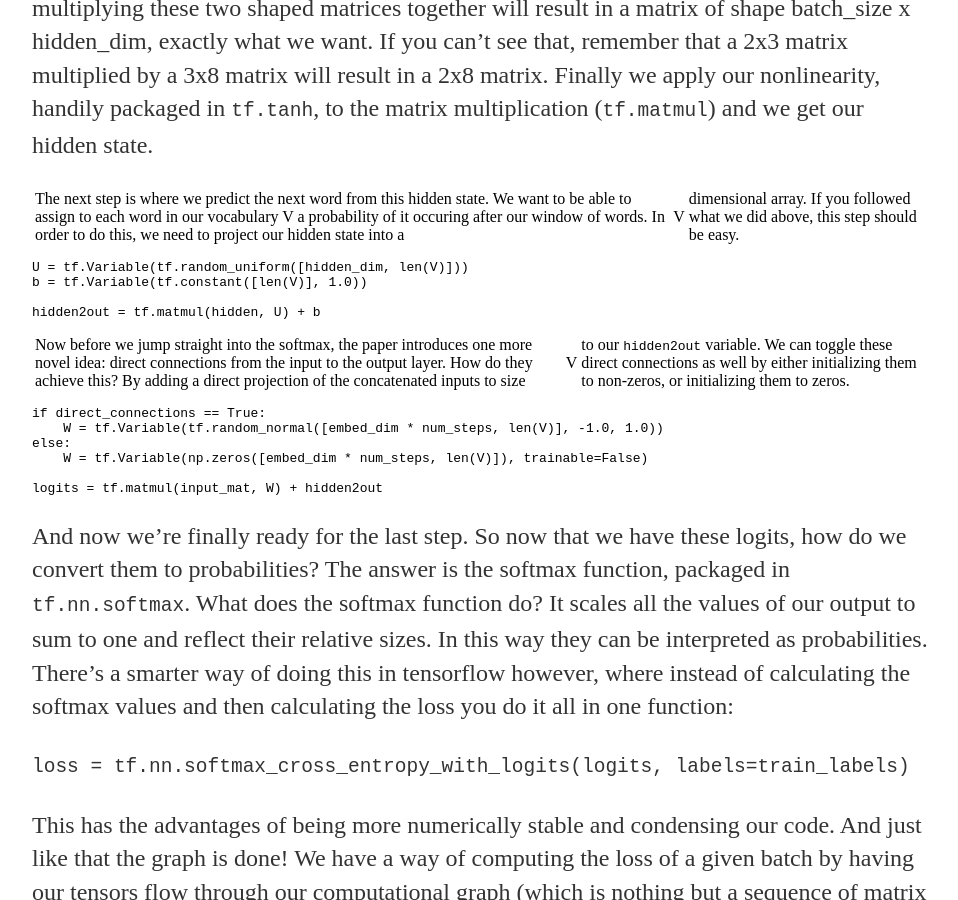
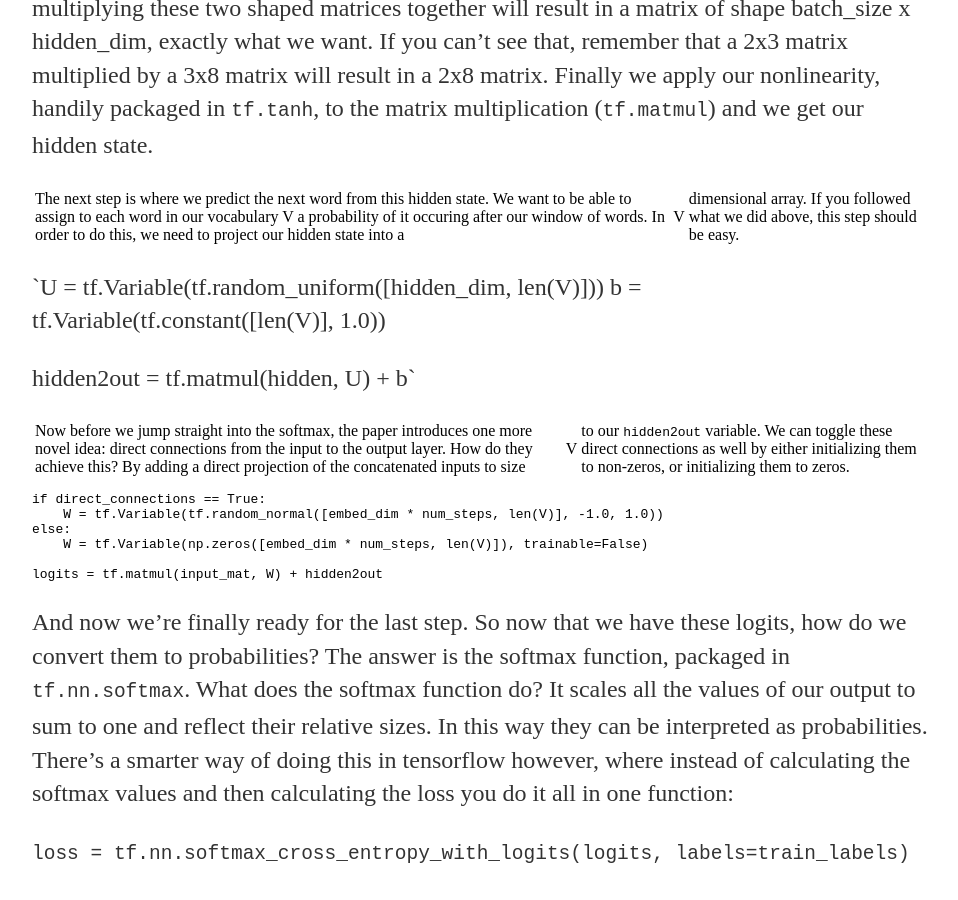
Before and after one commit to liamge/liamge.github.io, a Jekyll site: the page built from _posts/2017-06-05-neural-language-model.md, in a window 1280 px wide and 900 px high, scrolled down 6462 px. Shown: the whole window, without its empty margins (160-1118 px from the left). Built offline with Jekyll 4.4.1, drawn with Linux system fonts in a browser that asks for light colours; comment, search, counter and statistics services are not loaded.

````diff
--- a/_posts/2017-06-05-neural-language-model.md
+++ b/_posts/2017-06-05-neural-language-model.md
@@ -111,12 +111,12 @@ Let's deconstruct this. We're initializing two trainable variables, `H` and `d`,
 The next step is where we predict the next word from this hidden state. We want to be able to assign to each word in our vocabulary V a probability of it occuring after our window of words. In order to do this, we need to project our hidden state into a |V| dimensional array. If you followed what we did above, this step should be easy.
 
 
-```
-U = tf.Variable(tf.random_uniform([hidden_dim, len(V)]))
+
+`U = tf.Variable(tf.random_uniform([hidden_dim, len(V)]))
 b = tf.Variable(tf.constant([len(V)], 1.0))
 
-hidden2out = tf.matmul(hidden, U) + b
-```
+hidden2out = tf.matmul(hidden, U) + b`
+
 
 
 Now before we jump straight into the softmax, the paper introduces one more novel idea: direct connections from the input to the output layer. How do they achieve this? By adding a direct projection of the concatenated inputs to size |V| to our `hidden2out` variable. We can toggle these direct connections as well by either initializing them to non-zeros, or initializing them to zeros.
````
